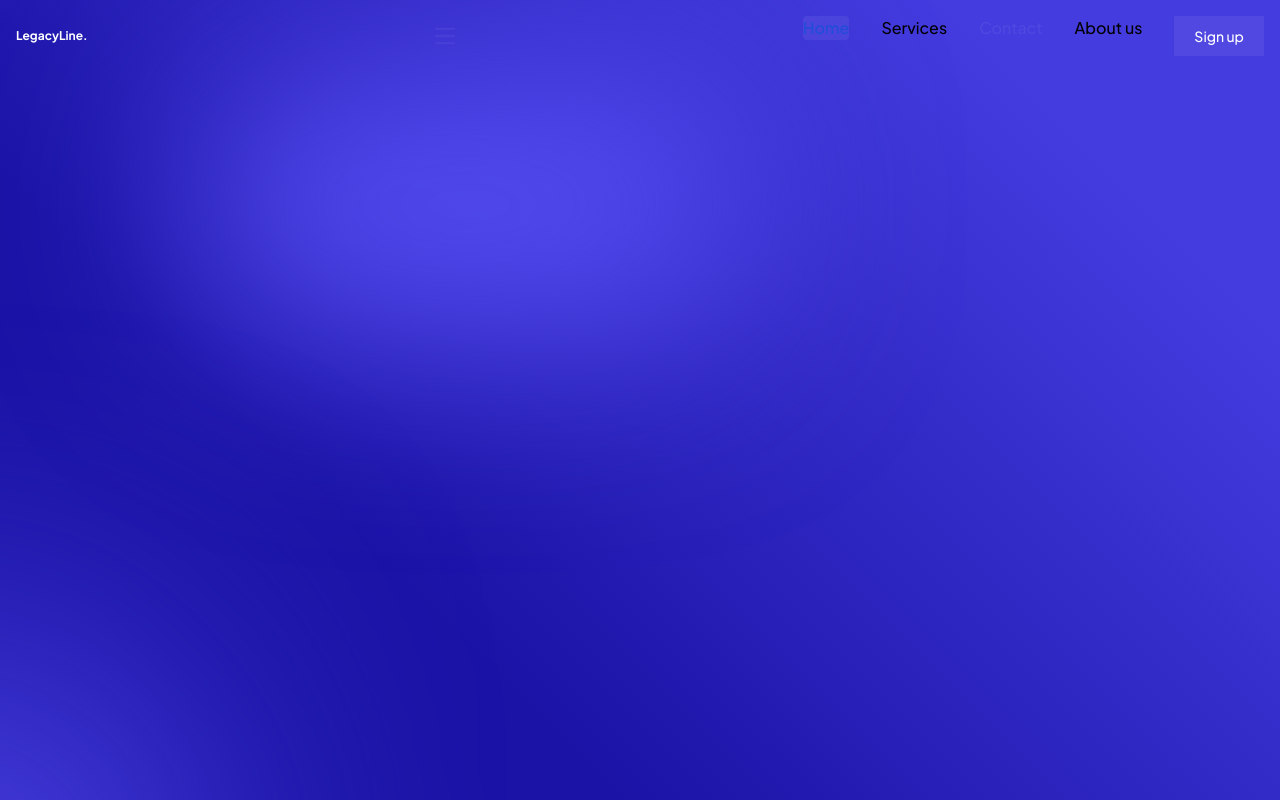
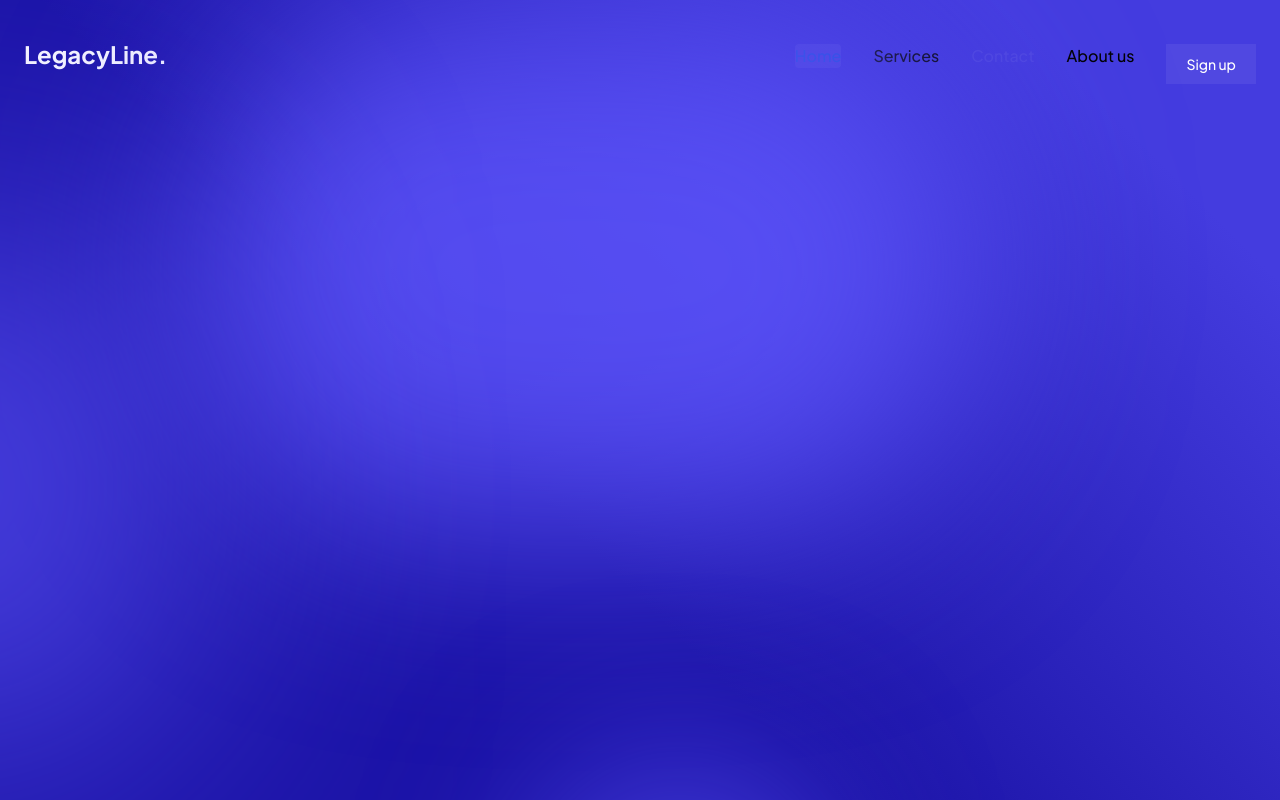
Before and after one commit to jesswils/banking-app, a Next.js app: page / in a window 1280 px wide. Shown: the top 800 px of the page. Built offline with nearby package versions, Linux system fonts and the light colour scheme.

Commit message:
finally fixed the navigation

```diff
--- a/src/app/components/Nav.tsx
+++ b/src/app/components/Nav.tsx
@@ -1,16 +1,17 @@
 
 const Nav = () => {
   return (
-<nav>
-  <div className="max-w-screen-xl flex flex-wrap items-center justify-between mx-auto p-4">
-        <span className="self-center text-xs font-sans font-semibold whitespace-nowrap text-white">LegacyLine.</span>
-    <button data-collapse-toggle="navbar-default" type="button" className="inline-flex items-center p-2 w-10 h-10 justify-center text-sm text-transparent" aria-controls="navbar-default" aria-expanded="false">
+    <>
+<nav className="flex items-center justify-between flex-wrap p-6">
+    {/* <button data-collapse-toggle="navbar-default" type="button" className="inline-flex items-center p-2 w-10 h-10 justify-center text-base text-transparent" aria-controls="navbar-default" aria-expanded="false">
         <span className="sr-only">Open main menu</span>
         <svg className="w-5 h-5" aria-hidden="true" xmlns="http://www.w3.org/2000/svg" fill="none" viewBox="0 0 17 14">
             <path stroke="currentColor" stroke-linecap="round" stroke-linejoin="round" stroke-width="2" d="M1 1h15M1 7h15M1 13h15"/>
         </svg>
-    </button>
-    <div className="hidden w-full md:block md:w-auto" id="navbar-default">
+    </button> */}
+    <span className="text-2xl font-sans font-semibold whitespace-nowrap text-white">LegacyLine.</span>
+
+    <div className="hidden w-full md:block md:w-auto pt-5" id="navbar-default">
       <ul className="font-medium flex flex-col p-4 md:p-0 mt-4 border border-gray-100 rounded-lg md:flex-row md:space-x-8 md:mt-0 md:border-0">
         <li>
           <a href="#" className="block py-2 pl-3 pr-4 text-transparent rounded md:bg-transparent md:text-blue-700 md:p-0 dark:text-white md:dark:text-blue-500" aria-current="page">Home</a>
@@ -30,8 +31,8 @@ const Nav = () => {
 </button>        </li>
       </ul>
     </div>
-  </div>
 </nav>
+</>
   )
 }
 
--- a/src/app/globals.css
+++ b/src/app/globals.css
@@ -17,7 +17,7 @@
 }
 
 body {
-  background: linear-gradient(45deg, #1B13A6 49.59%, #443CDF 88.57%), #FFF;
+  background: linear-gradient(45deg, #1B13A6 49.59%, #443CDF 88.57%), #FFF repeat-y;
 }
 
 p {
@@ -26,9 +26,8 @@ p {
 
 .ellipse-top {
   box-sizing: border-box;
-  width: 392.283px;
-  height: 265.164px;
-  flex-shrink: 0;
+  width: 49.375rem;
+  height: 33.375rem;
   border-radius: 392.283px;
   color: #6158FF80;
   background: rgba(97, 88, 255, 0.80);
@@ -40,7 +39,6 @@ p {
   height: 495.072px;
   flex-shrink: 0;
   border-radius: 495.072px;
-  color: #6158FF;
   background: #6158FF;
   filter: blur(144.9958953857422px);
 }
--- a/src/app/page.tsx
+++ b/src/app/page.tsx
@@ -4,9 +4,9 @@ export default function Home() {
 	return (
 		<main>
       <Nav />
-      <div id='ellipse-top' className='ellipse-top pl-[11.8rem] pr-[23.2rem] ml-[11.8rem] mr-[23.2rem] mb-[20.5rem]' />
-       <div id='ellipse-left' className='ellipse-left mr-[50.6rem] ml-[-16rem] mb-[-9.2rem] mt-[8.1rem]' />
-      <div id='ellipse-right' className='ellipse-right mr-[7.94rem] mb-[7.79rem] ml-[33.4rem] mt-[11.1rem]' />
+      <div id='ellipse-top' className='ellipse-top fixed inset-y-0 pl-[11.8rem] pr-[23.2rem] ml-[11.8rem] mr-[23.2rem] mb-[20.5rem]' />
+       <div id='ellipse-left' className='ellipse-left relative mr-[50.6rem] ml-[-16rem] mb-[-9.2rem] mt-[8.1rem]' />
+      <div id='ellipse-right' className='ellipse-right relative mr-[7.94rem] mb-[7.79rem] ml-[33.4rem] mt-[11.1rem]' />
 		</main>
 	);
 }
```
